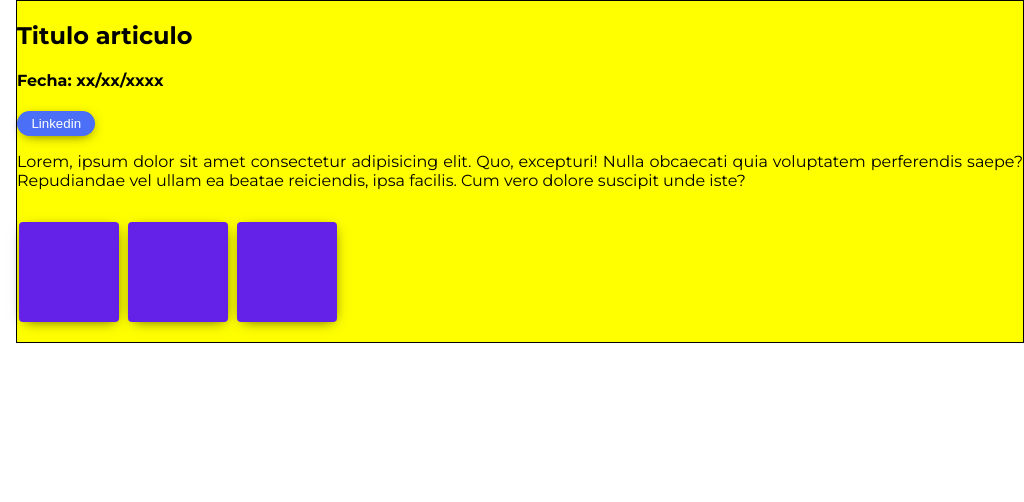
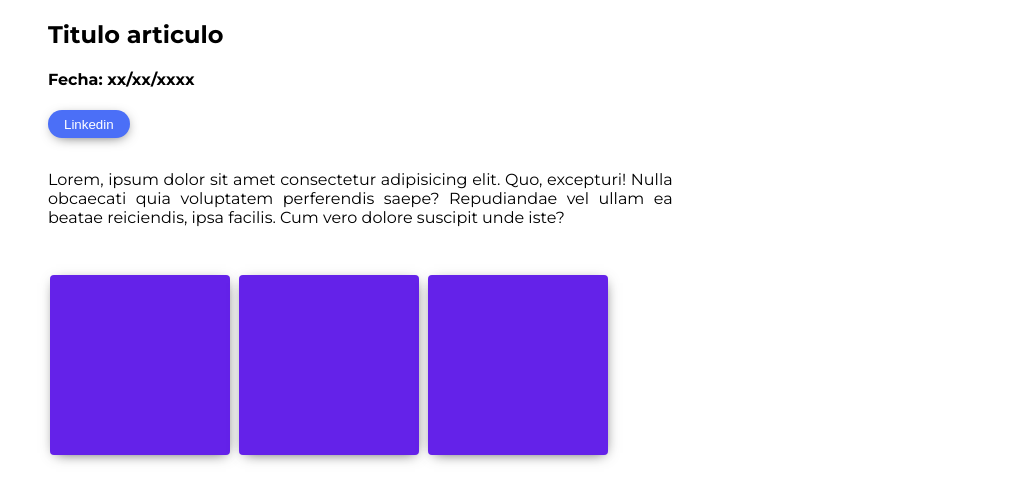
Before and after one commit to ricardosikic/blog-app-front, a plain HTML site: page single.html in a window 1024 px wide. Drawn offline with Linux system fonts and the light colour scheme.

Commit message:
terminada singlepost res 769-1024

```diff
--- a/single.css
+++ b/single.css
@@ -21,8 +21,8 @@ body {
 }
 
 #section-single > .content-single {
-    border: 1px solid black;
-    background: yellow;
+    /* border: 1px solid black; */
+    /* background: yellow; */
     margin: 0 auto;
 }
 
@@ -78,3 +78,79 @@ body {
 #section-single > .content-single > .img-content > ul > li:nth-child(2) {
     padding-right: .3rem;
 }
+
+/** START DESKTOP **/
+
+@media screen and (max-width: 1024px) and (min-width: 769px) {
+    .wrapper {
+        grid-template-columns: auto;
+    }
+
+    #section-single {
+        padding-left:3rem;
+        height: auto;
+    }
+
+    #section-single > .content-single {
+        /* border: 1px solid black; */
+        /* background: yellow; */
+        width: 80%;
+        float: left;
+        margin: 0 auto;
+    }
+
+    #section-single > .content-single > h2 {
+        font-weight: 700;
+    }
+
+    #section-single > .content-single > .share-linkedin {
+        background: #4B6FF7;
+        color: #FFF;
+        border-radius: 36px;
+        border: none;
+        padding: .4rem 1rem .4rem 1rem;
+        -webkit-box-shadow: 1px 3px 13px -5px rgba(0,0,0,0.75);
+        -moz-box-shadow: 1px 3px 13px -5px rgba(0,0,0,0.75);
+        box-shadow: 1px 3px 13px -5px rgba(0,0,0,0.75);
+    }
+
+    #section-single > .content-single > p {
+        max-width: 80%;
+        margin-top: 2rem;
+    }
+
+    #section-single > .content-single > .img-content {
+        margin-top: 3rem;
+
+    }
+
+    #section-single > .content-single > .img-content > ul {
+        /* background: red; */
+        list-style: none;
+        padding-left: .1rem;
+    }
+
+    #section-single > .content-single > .img-content > ul > li {
+        display: inline-block;
+    }
+
+    #section-single > .content-single > .img-content > ul > li > .square {
+        height: 180px;
+        width: 180px;
+        background: #6422E9;
+        border-radius: 4px;
+        -webkit-box-shadow: 1px 3px 13px -5px rgba(0,0,0,0.75);
+        -moz-box-shadow: 1px 3px 13px -5px rgba(0,0,0,0.75);
+        box-shadow: 1px 3px 13px -5px rgba(0,0,0,0.75);
+    }
+
+    #section-single > .content-single > .img-content > ul > li:nth-child(1) {
+        padding-right: .3rem;
+    }
+
+    #section-single > .content-single > .img-content > ul > li:nth-child(2) {
+        padding-right: .3rem;
+    }
+
+
+}
```
